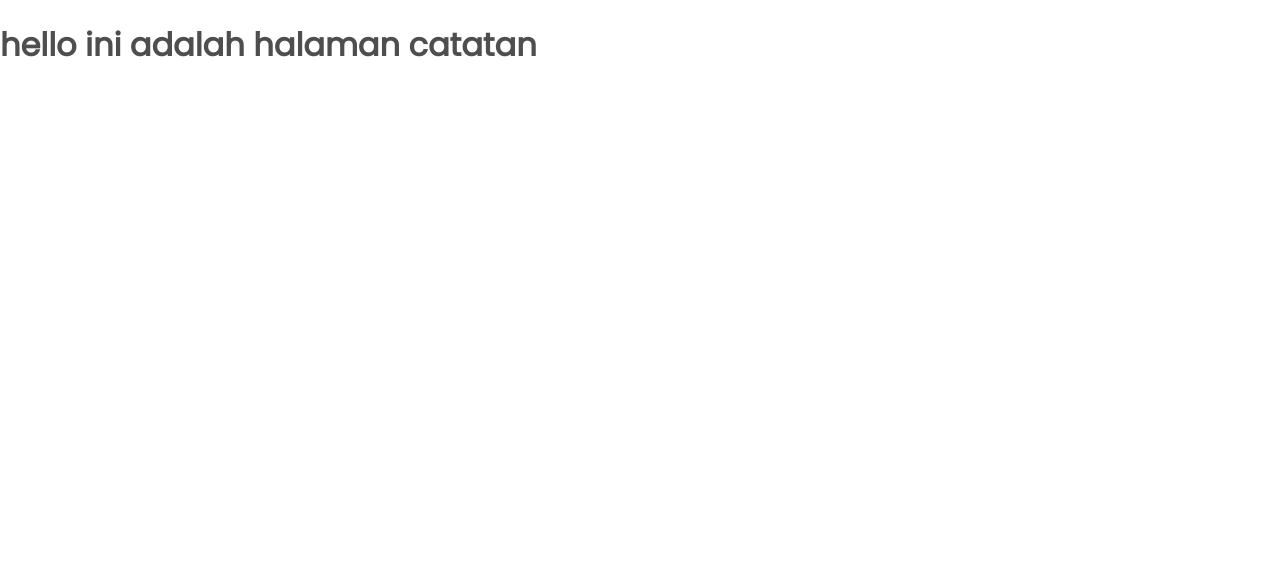
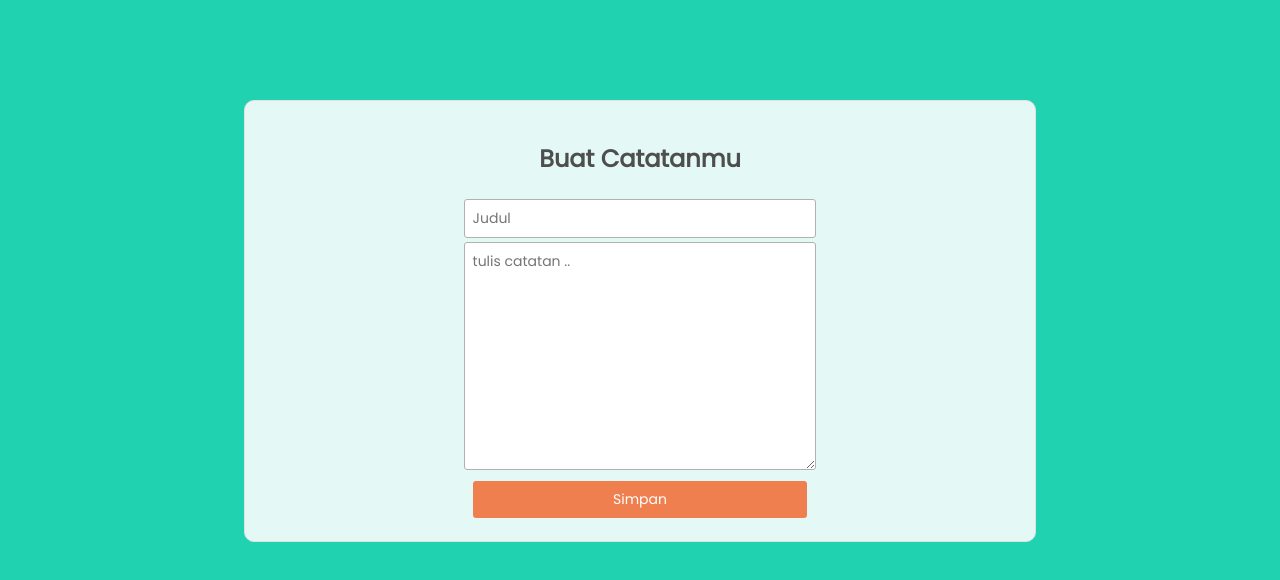
Before and after one commit to ilhamydn17/aymbs_, a plain HTML site: page note.html in a window 1280 px wide. Drawn offline with Linux system fonts and the light colour scheme.

Commit message:
add feature notes

```diff
--- a/note.html
+++ b/note.html
@@ -11,7 +11,34 @@
 		/>
 		<link rel="stylesheet" href="style.css" />
 	</head>
-	<body>
-		<h1>hello ini adalah halaman catatan</h1>
+	<body style="background-color: #21d2b1">
+		<div class="container-note">
+			<h2>Buat Catatanmu</h2>
+			<div class="content-table">
+				<table>
+					<tr>
+						<td>
+							<input type="text" name="title" id="title" placeholder="Judul" />
+						</td>
+					</tr>
+					<tr>
+						<td>
+							<textarea
+								name="note"
+								id="note"
+								cols="30"
+								rows="10"
+								placeholder="tulis catatan .."
+							></textarea>
+						</td>
+					</tr>
+					<tr>
+						<td>
+							<button type="submit">Simpan</button>
+						</td>
+					</tr>
+				</table>
+			</div>
+		</div>
 	</body>
 </html>
--- a/style.css
+++ b/style.css
@@ -57,10 +57,14 @@ header {
 	color: #2b2b2b;
 }
 
-.container {
-	display: flex;
-	justify-content: space-evenly;
-	margin-top: -125px;
+.container-cards {
+	width: 800px;
+	margin: -138px auto 0;
+	/* border: 1px solid black; */
+}
+
+.container-cards table {
+	width: 100%;
 }
 
 .card {
@@ -68,6 +72,7 @@ header {
 	background-color: #fff;
 	text-align: center;
 	padding: 7px;
+	margin: 0px auto;
 	border-radius: 10px;
 	border: 1px solid rgb(225, 225, 225);
 	box-shadow: 10px 10px 16px -7px rgba(125, 125, 125, 1);
@@ -79,13 +84,56 @@ header {
 	display: inline-block;
 	width: 100px;
 	background-color: #faab00;
-	padding: 3px;
+	padding: 5px;
 	border-radius: 6px;
 	color: rgb(255, 255, 255);
 }
 
 .card a:hover {
-	padding: 5px;
-	font-size: 12.8px;
-	transition: 0.15s;
+	border-left: 3px solid #fa7000;
+	/* font-size: 12.8px; */
+	/* transition: 0.15s; */
 }
+
+.container-note {
+	width: 750px;
+	border: 1px solid rgb(225, 225, 225);
+	border-radius: 10px;
+	background-color: #e4f9f5;
+	margin: 100px auto;
+	text-align: center;
+	padding: 20px;
+}
+
+.content-table {
+	width: 400px;
+	margin: 0px auto;
+}
+
+table {
+	width: 100%;
+	text-align: center;
+}
+
+table input,
+textarea,
+button {
+	width: 85%;
+	padding: 8px;
+	font-family: 'Poppins', sans-serif;
+	font-size: 14px;
+	color: #2b2b2b;
+	border: 1px solid rgb(178, 177, 177);
+	border-radius: 3px;
+}
+
+button {
+	background-color: #f07f4f;
+	border: #fff;
+	color: #fff;
+}
+
+button:hover {
+	background-color: #f05817;
+	font-weight: bold;
+}
```
Also changed, not shown: index.html (+14 -5 lines), jadwal.html (added, +10 -0 lines), img/rmd.png (added), notes.txt.
